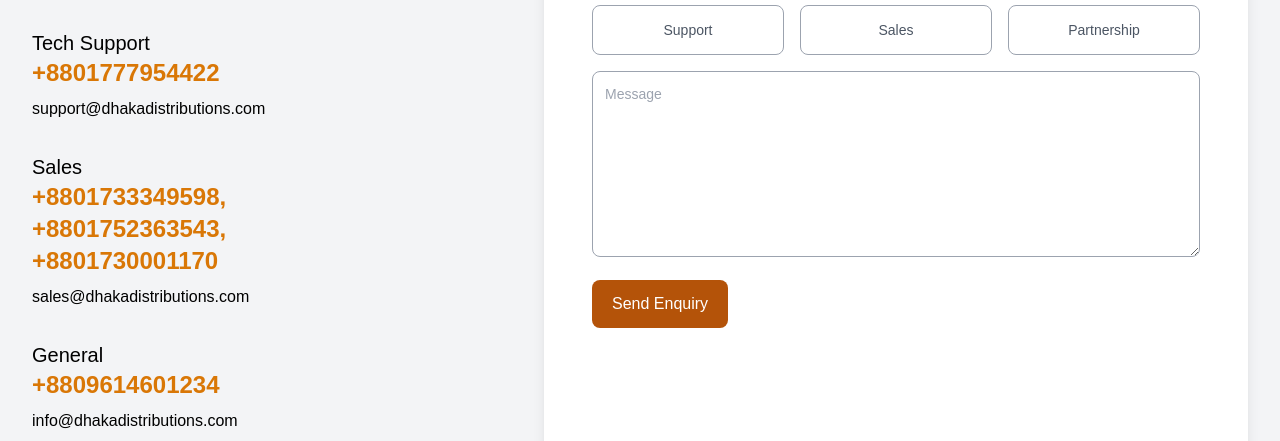
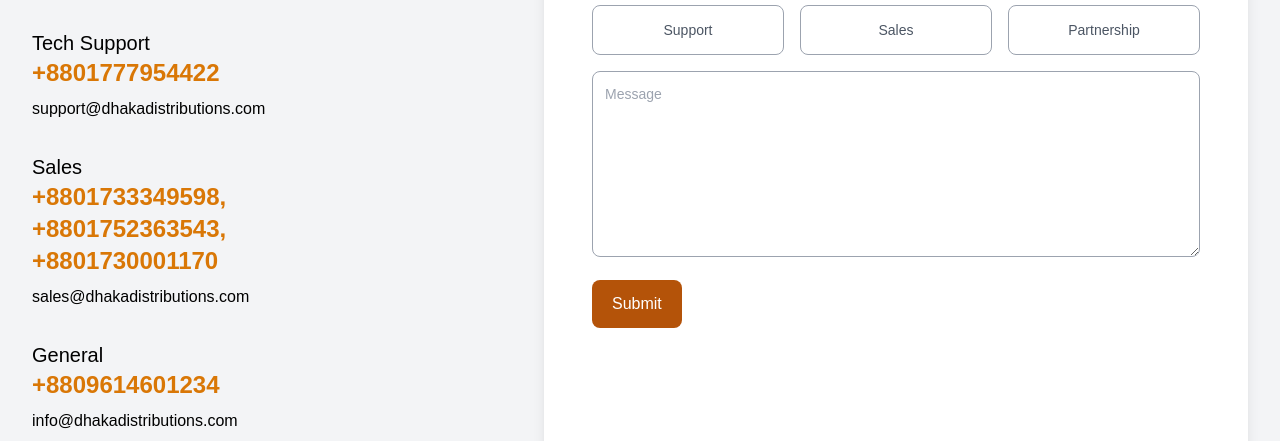
Before and after one commit to masumonline/new-dhaka, an Astro site: page /contact in a window 1280 px wide. Shown: the part 359-800 px from the top of the page. Built offline with nearby package versions, Linux system fonts and the light colour scheme; Astro itself is replaced by a stand-in of ours.

Commit message:
fix contactus

```diff
--- a/src/pages/contact.astro
+++ b/src/pages/contact.astro
@@ -173,7 +173,7 @@ import Layout from "../layouts/Layout.astro";
                 type="submit"
                 class="inline-block w-full rounded-lg bg-amber-700 px-5 py-3 font-medium text-white sm:w-auto"
               >
-                Send Enquiry
+                Submit
               </button>
             </div>
           </form>
```
